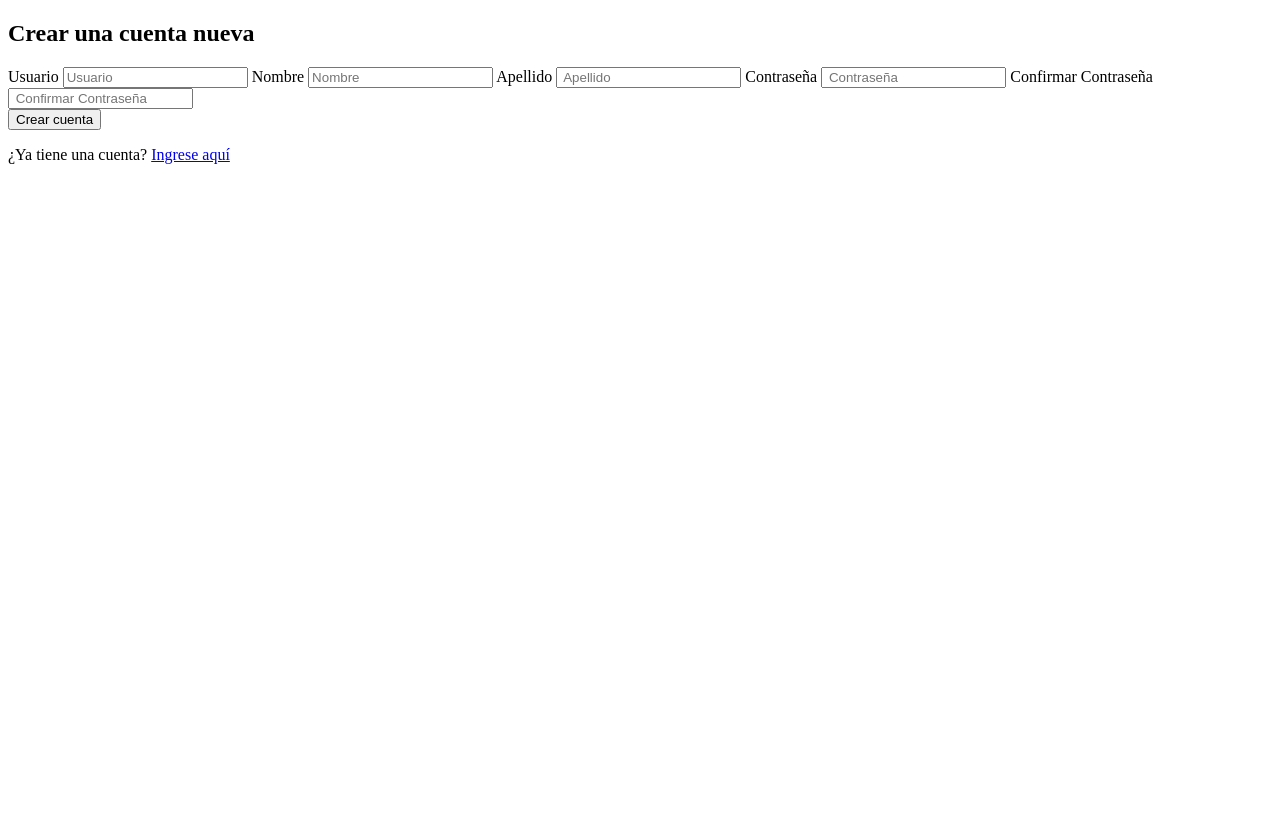
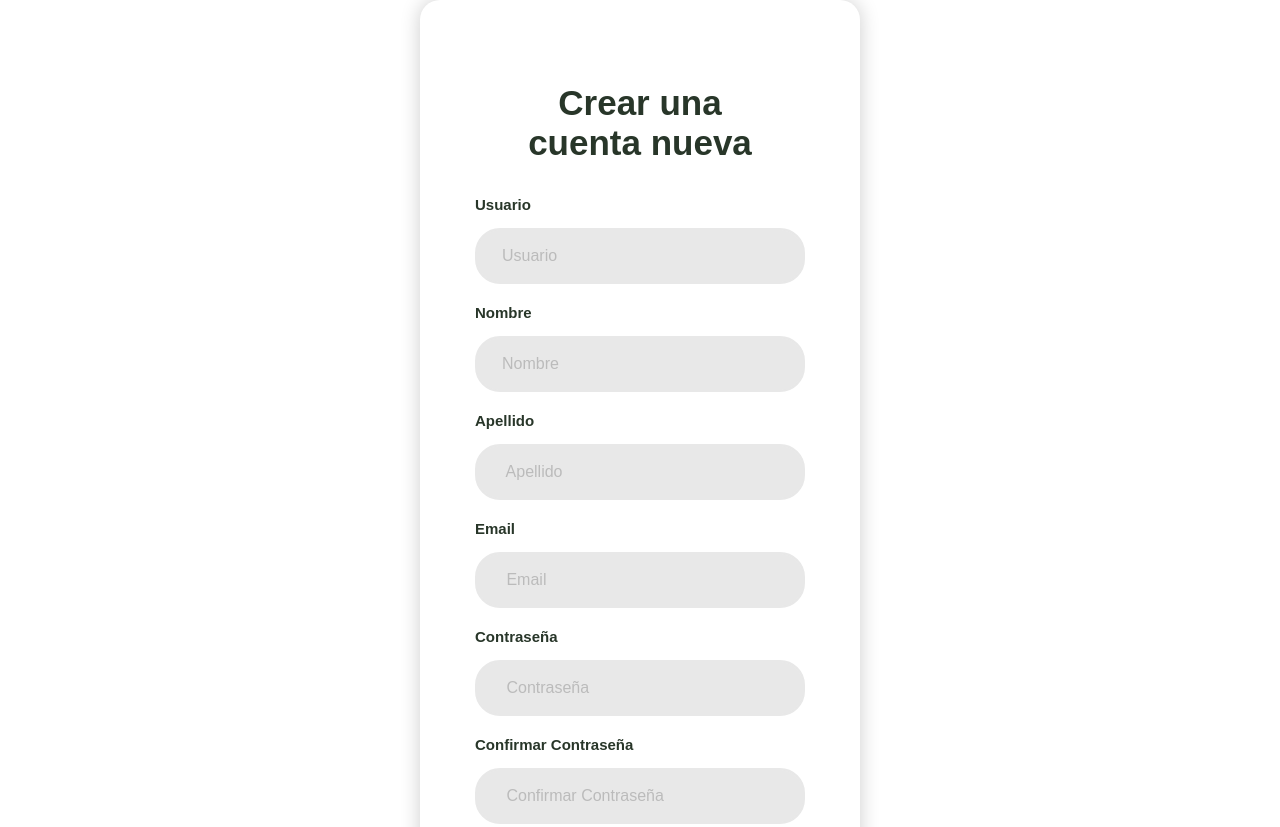
Before and after one commit to Alibaba-y-los-programadores/AliKey, a plain HTML site: page index.html in a window 1280 px wide. Shown: the top 827 px of the page. Before the commit the page ends 800 px from the top, so only its background shows below. Drawn offline with Linux system fonts and the light colour scheme.

Commit message:
Se realizan cambios en el formulario de registro de cuenta usuario

```diff
--- a/CSS/styles.css
+++ b/assets/css/registro.css
@@ -1,5 +1,5 @@
+
 body {
-    font-family: Arial, Arial, Helvetica, sans-serif;
     min-height: 100vh;
     display: flex;
     align-items: center;
@@ -23,6 +23,7 @@ body {
   h2 {
     color: #283629;
     font-size: 35px;
+    margin:10%;
   }
 
   label {
--- a/assets/css/styles.css
+++ b/assets/css/styles.css
@@ -1,6 +1,6 @@
 * {
   margin: 0;
   padding: 0;
-  font-family: 'Dosis', sans-serif;
   font-size: 16px;
+  font-family: Arial, Helvetica, sans-serif;
 }
--- a/index.html
+++ b/index.html
@@ -3,27 +3,33 @@
 <head>
     <meta charset="UTF-8">
     <meta name="viewport" content="width=device-width, initial-scale=1.0">
-    <title>Document</title>
-    <link rel="stylesheet" href="/Users/juani/Documents/repositorio git/NUEVO REPO/AliKey/CSS/styles.css">
+    <title>Alikey</title>
+    <link rel="stylesheet" href="assets/css/registro.css">
+    <link rel="shortcut icon" href="assets/img/Ellipse 1.png">
+    <link rel="stylesheet" href="assets/css/styles.css">
+
 </head>
 <body>
     <form>
         <h2>Crear una cuenta nueva</h2>
         <div class="input-group">
-            <label for="user">Usuario</label>
-            <input type="text" name="Usuario" id="name"placeholder="Usuario">
+            <label for="Usuario">Usuario</label>
+            <input type="text" name="Usuario" id="usuario"placeholder="Usuario">
 
-            <label for="name">Nombre</label>
-            <input type="nombre" name="Nombre" id="name" placeholder="Nombre">
+            <label for="Nombre">Nombre</label>
+            <input type="text" name="Nombre" id="nombre" placeholder="Nombre">
 
-            <label for="surname">Apellido</label>
-            <input type="apellido" name="Apellido" id="surname"placeholder=" Apellido">
+            <label for="Apellido">Apellido</label>
+            <input type="text" name="Apellido" id="apellido"placeholder=" Apellido">
 
-            <label for="password">Contraseña</label>
-            <input type="contraseña" name=" Contraseña" id="password"placeholder=" Contraseña">
+            <label for="Email">Email</label>
+            <input type="email" name="Email" id="email"placeholder=" Email">
+
+            <label for="Contraseña">Contraseña</label>
+            <input type="password" name=" Contraseña" id="Contraseña"placeholder=" Contraseña">
 
             <label for="confirm password">Confirmar Contraseña</label>
-            <input type="confirmar contraseña" name="Confirmar contraseña" id="confirm password"placeholder=" Confirmar Contraseña">
+            <input type="password" name="Confirmar contraseña" id=" Ccontraseña"placeholder=" Confirmar Contraseña">
         </div>
         <input class="btn" type="submit" value="Crear cuenta">
         <p>¿Ya tiene una cuenta? <a href="#">Ingrese aquí</a></p>
```
